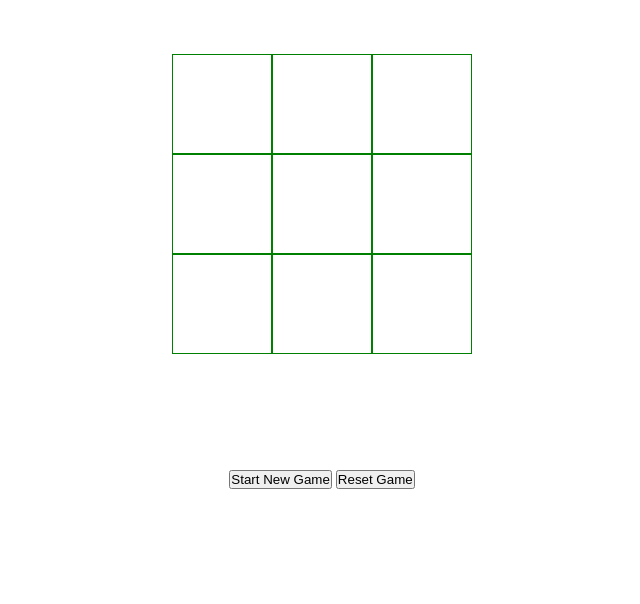
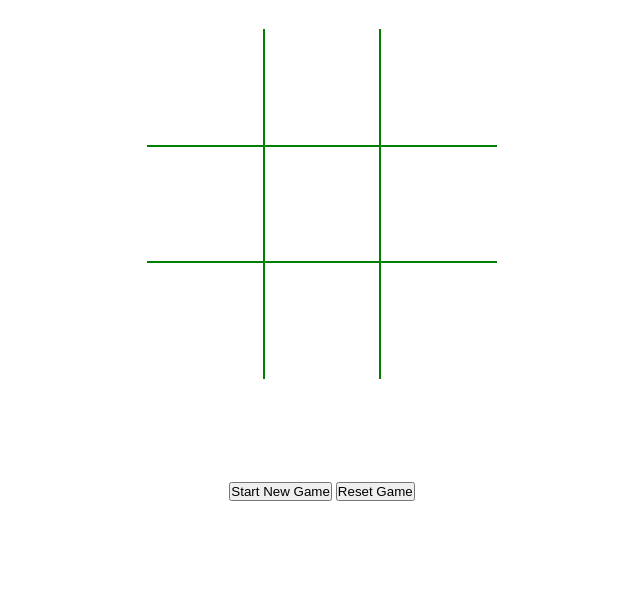
Before and after one commit to fau446/tic-tac-toe-js, a plain HTML site: page index.html in a window 1280 px wide. Shown: the part 196-800 px from the top of the page, without its empty margins (318-958 px from the left). Drawn offline with Linux system fonts and the light colour scheme.

Commit message:
Add board styling

```diff
--- a/index.html
+++ b/index.html
@@ -14,19 +14,19 @@
   </header>
   <ul class="board">
     <div class="row">
-      <li class="space"></li>
-      <li class="space"></li>
-      <li class="space"></li>
+      <li class="space top left"></li>
+      <li class="space top"></li>
+      <li class="space top right"></li>
     </div>
     <div class="row">
+      <li class="space left"></li>
       <li class="space"></li>
-      <li class="space"></li>
-      <li class="space"></li>
+      <li class="space right"></li>
     </div>
     <div class="row">
-      <li class="space"></li>
-      <li class="space"></li>
-      <li class="space"></li>
+      <li class="space left bottom"></li>
+      <li class="space bottom"></li>
+      <li class="space bottom right"></li>
     </div>
   </ul>
 
--- a/style.css
+++ b/style.css
@@ -23,8 +23,8 @@ h1 {
 
 .board {
   font-size: 6rem;
-  width: 300px;
-  height: 300px;
+  width: 350px;
+  height: 350px;
   display: grid;
   justify-self: center;
   grid-template-rows: 1fr 1fr 1fr;
@@ -42,9 +42,24 @@ ul {
 }
 
 li {
-  /* display: inline; */
   border: 1px solid green;
   cursor: pointer;
+}
+
+.top {
+  border-top: none;
+}
+
+.left {
+  border-left: none;
+}
+
+.right {
+  border-right: none;
+}
+
+.bottom {
+  border-bottom: none;
 }
 
 .modal {
```
